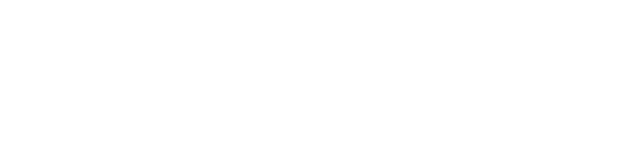
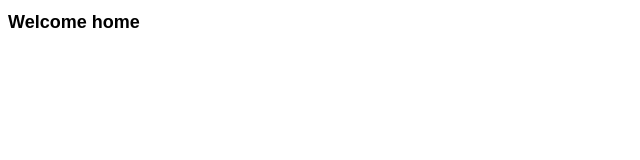
Before and after one commit to Lawani-EJ/New-grouprepo, a plain HTML site: page index.html in a window 1280 px wide. Shown: the whole page, without its empty margins (0-640 px from the left). Drawn offline with Linux system fonts and the light colour scheme.

Commit message:
I added a text and styled it

```diff
--- a/index.html
+++ b/index.html
@@ -7,6 +7,8 @@
     <link rel="stylesheet" href="style.css">
 </head>
 <body>
+    <h1 class="fiyin-header">Welcome home</h1>
+
 
 </body>
 </html>
--- a/style.css
+++ b/style.css
@@ -0,0 +1,6 @@
+.fiyin-header{
+    font-family: sans-serif;
+    color: black;
+    font-size: large;
+
+}
```
